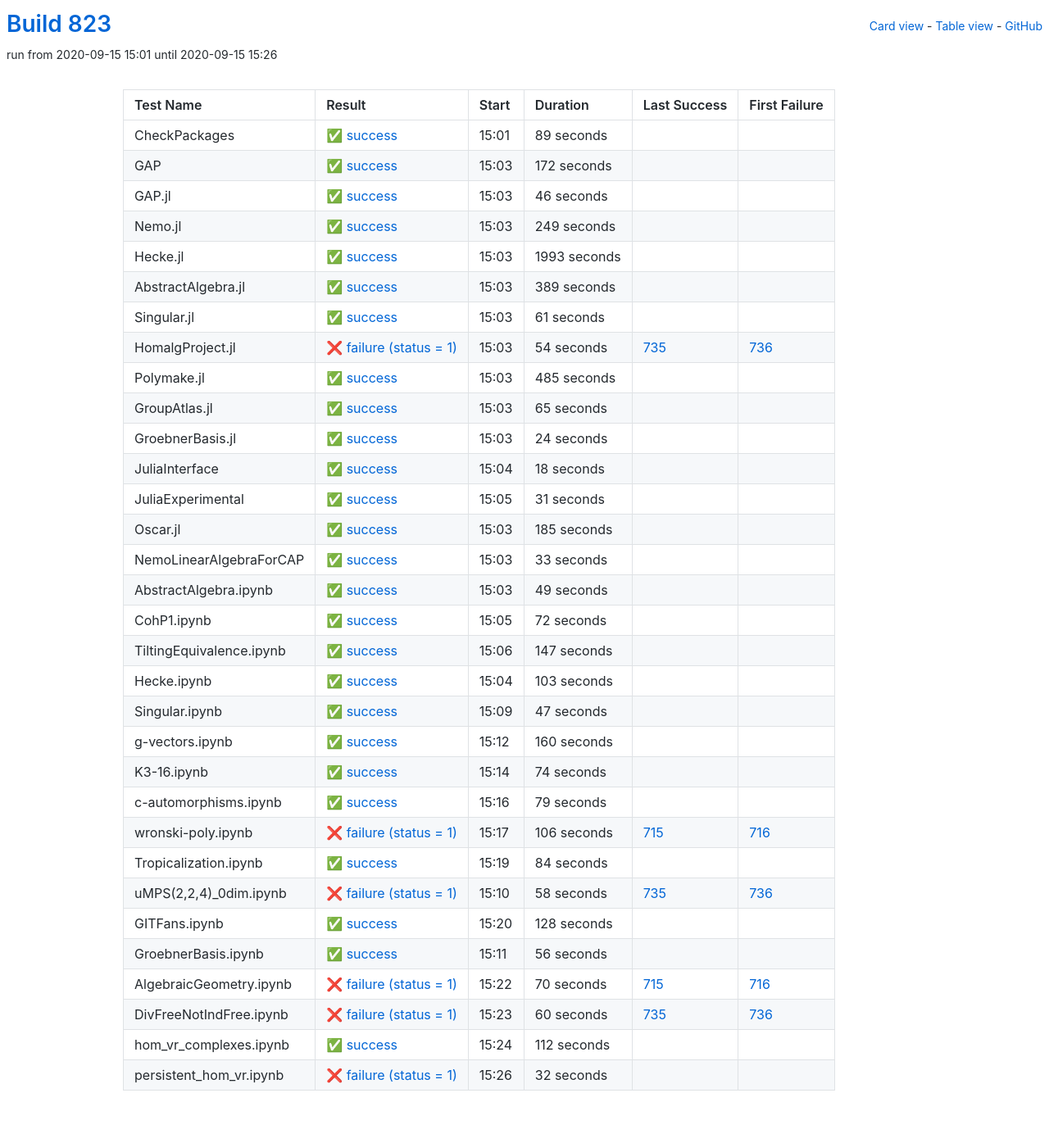
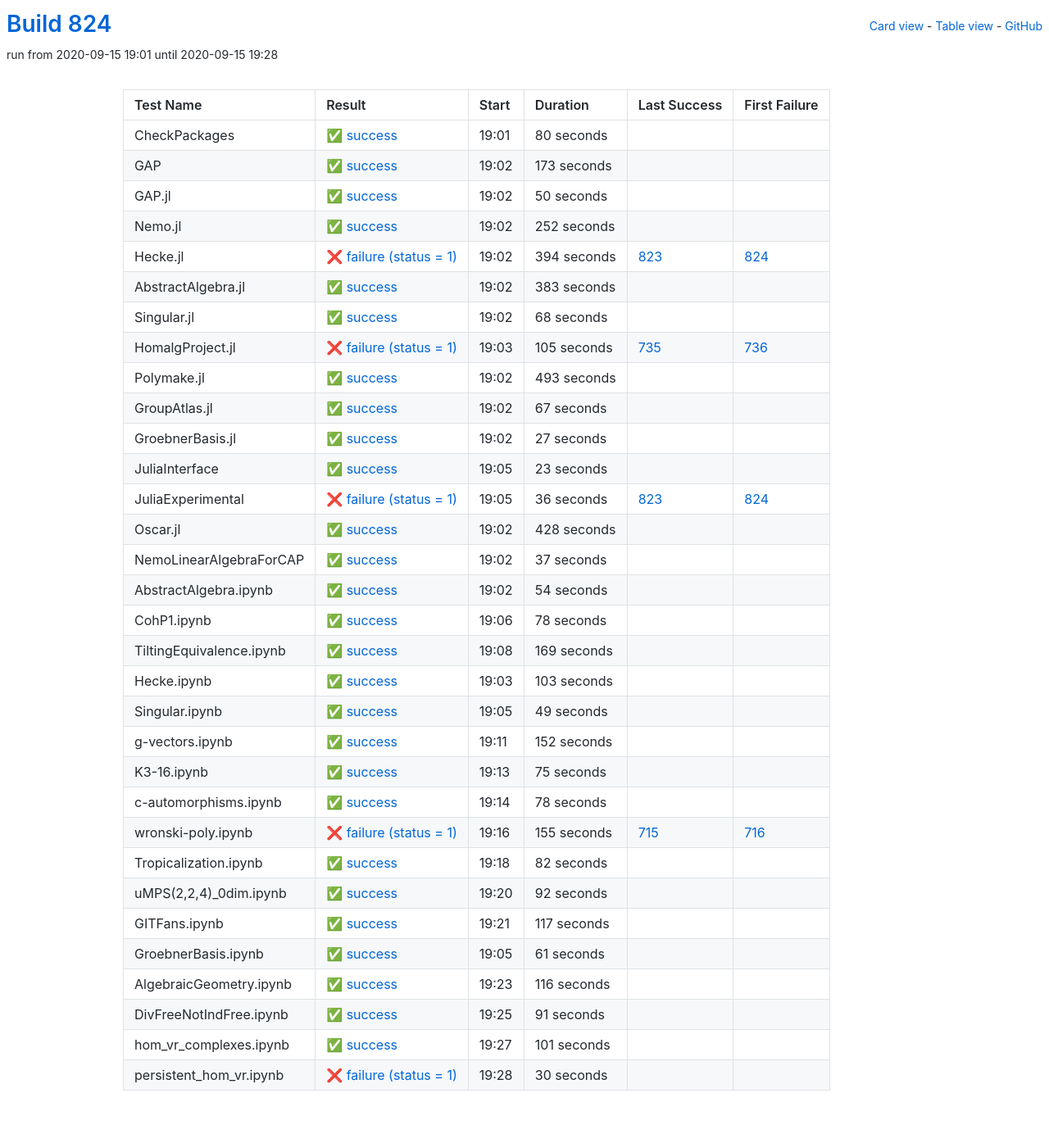
Before and after one commit to oscar-system/oscar-ci-status-stable, a Jekyll site: the page built from table.html, in a window 1280 px wide. Shown: the whole page at 82% size. Built offline with Jekyll 4.4.1, drawn with Linux system fonts in a browser that asks for light colours.

Commit message:
Build #824

```diff
--- a/_data/ci.yml
+++ b/_data/ci.yml
@@ -1,6 +1,6 @@
 ---
-build: 823
-build_url: https://oscarci.mathematik.uni-kl.de/job/oscar-stable/823/
+build: 824
+build_url: https://oscarci.mathematik.uni-kl.de/job/oscar-stable/824/
 job: oscar-stable
 organization: oscar-system
 repo: oscar-ci-status-stable
@@ -8,224 +8,224 @@ repourl: https://github.com/oscar-system/oscar-ci-status-stable
 tests:
 - name: CheckPackages
   id: checkpackages
-  log: https://oscarci.mathematik.uni-kl.de/job/oscar-stable/823/artifact/logs/build-823/CheckPackages.log
-  start: 2020-09-15 15:01
+  log: https://oscarci.mathematik.uni-kl.de/job/oscar-stable/824/artifact/logs/build-824/CheckPackages.log
+  start: 2020-09-15 19:01
   success: true
   exitcode: 0
   status: success
-  duration: 89
+  duration: 80
   last_success: false
   last_success_url:
   first_failure: false
   first_failure_url:
 - name: GAP
   id: gap
-  log: https://oscarci.mathematik.uni-kl.de/job/oscar-stable/823/artifact/logs/build-823/GAP.log
-  start: 2020-09-15 15:03
+  log: https://oscarci.mathematik.uni-kl.de/job/oscar-stable/824/artifact/logs/build-824/GAP.log
+  start: 2020-09-15 19:02
   success: true
   exitcode: 0
   status: success
-  duration: 172
+  duration: 173
   last_success: false
   last_success_url:
   first_failure: false
   first_failure_url:
 - name: GAP.jl
   id: gap-jl
-  log: https://oscarci.mathematik.uni-kl.de/job/oscar-stable/823/artifact/logs/build-823/GAP.jl.log
-  start: 2020-09-15 15:03
+  log: https://oscarci.mathematik.uni-kl.de/job/oscar-stable/824/artifact/logs/build-824/GAP.jl.log
+  start: 2020-09-15 19:02
   success: true
   exitcode: 0
   status: success
-  duration: 46
+  duration: 50
   last_success: false
   last_success_url:
   first_failure: false
   first_failure_url:
 - name: Nemo.jl
   id: nemo-jl
-  log: https://oscarci.mathematik.uni-kl.de/job/oscar-stable/823/artifact/logs/build-823/Nemo.jl.log
-  start: 2020-09-15 15:03
+  log: https://oscarci.mathematik.uni-kl.de/job/oscar-stable/824/artifact/logs/build-824/Nemo.jl.log
+  start: 2020-09-15 19:02
   success: true
   exitcode: 0
   status: success
-  duration: 249
+  duration: 252
   last_success: false
   last_success_url:
   first_failure: false
   first_failure_url:
 - name: Hecke.jl
   id: hecke-jl
-  log: https://oscarci.mathematik.uni-kl.de/job/oscar-stable/823/artifact/logs/build-823/Hecke.jl.log
-  start: 2020-09-15 15:03
+  log: https://oscarci.mathematik.uni-kl.de/job/oscar-stable/824/artifact/logs/build-824/Hecke.jl.log
+  start: 2020-09-15 19:02
+  success: false
+  exitcode: 1
+  status: failure
+  duration: 394
+  last_success: 823
+  last_success_url: https://oscarci.mathematik.uni-kl.de/job/oscar-stable/823/
+  first_failure: 824
+  first_failure_url: https://oscarci.mathematik.uni-kl.de/job/oscar-stable/824/
+- name: AbstractAlgebra.jl
+  id: abstractalgebra-jl
+  log: https://oscarci.mathematik.uni-kl.de/job/oscar-stable/824/artifact/logs/build-824/AbstractAlgebra.jl.log
+  start: 2020-09-15 19:02
   success: true
   exitcode: 0
   status: success
-  duration: 1993
-  last_success: false
-  last_success_url:
-  first_failure: false
-  first_failure_url:
-- name: AbstractAlgebra.jl
-  id: abstractalgebra-jl
-  log: https://oscarci.mathematik.uni-kl.de/job/oscar-stable/823/artifact/logs/build-823/AbstractAlgebra.jl.log
-  start: 2020-09-15 15:03
-  success: true
-  exitcode: 0
-  status: success
-  duration: 389
+  duration: 383
   last_success: false
   last_success_url:
   first_failure: false
   first_failure_url:
 - name: Singular.jl
   id: singular-jl
-  log: https://oscarci.mathematik.uni-kl.de/job/oscar-stable/823/artifact/logs/build-823/Singular.jl.log
-  start: 2020-09-15 15:03
+  log: https://oscarci.mathematik.uni-kl.de/job/oscar-stable/824/artifact/logs/build-824/Singular.jl.log
+  start: 2020-09-15 19:02
   success: true
   exitcode: 0
   status: success
-  duration: 61
+  duration: 68
   last_success: false
   last_success_url:
   first_failure: false
   first_failure_url:
 - name: HomalgProject.jl
   id: homalgproject-jl
-  log: https://oscarci.mathematik.uni-kl.de/job/oscar-stable/823/artifact/logs/build-823/HomalgProject.jl.log
-  start: 2020-09-15 15:03
+  log: https://oscarci.mathematik.uni-kl.de/job/oscar-stable/824/artifact/logs/build-824/HomalgProject.jl.log
+  start: 2020-09-15 19:03
   success: false
   exitcode: 1
   status: failure
-  duration: 54
+  duration: 105
   last_success: 735
   last_success_url: https://oscarci.mathematik.uni-kl.de/job/oscar-stable/735/
   first_failure: 736
   first_failure_url: https://oscarci.mathematik.uni-kl.de/job/oscar-stable/736/
 - name: Polymake.jl
   id: polymake-jl
-  log: https://oscarci.mathematik.uni-kl.de/job/oscar-stable/823/artifact/logs/build-823/Polymake.jl.log
-  start: 2020-09-15 15:03
+  log: https://oscarci.mathematik.uni-kl.de/job/oscar-stable/824/artifact/logs/build-824/Polymake.jl.log
+  start: 2020-09-15 19:02
   success: true
   exitcode: 0
   status: success
-  duration: 485
+  duration: 493
   last_success: false
   last_success_url:
   first_failure: false
   first_failure_url:
 - name: GroupAtlas.jl
   id: groupatlas-jl
-  log: https://oscarci.mathematik.uni-kl.de/job/oscar-stable/823/artifact/logs/build-823/GroupAtlas.jl.log
-  start: 2020-09-15 15:03
+  log: https://oscarci.mathematik.uni-kl.de/job/oscar-stable/824/artifact/logs/build-824/GroupAtlas.jl.log
+  start: 2020-09-15 19:02
   success: true
   exitcode: 0
   status: success
-  duration: 65
+  duration: 67
   last_success: false
   last_success_url:
   first_failure: false
   first_failure_url:
 - name: GroebnerBasis.jl
   id: groebnerbasis-jl
-  log: https://oscarci.mathematik.uni-kl.de/job/oscar-stable/823/artifact/logs/build-823/GroebnerBasis.jl.log
-  start: 2020-09-15 15:03
+  log: https://oscarci.mathematik.uni-kl.de/job/oscar-stable/824/artifact/logs/build-824/GroebnerBasis.jl.log
+  start: 2020-09-15 19:02
   success: true
   exitcode: 0
   status: success
-  duration: 24
+  duration: 27
   last_success: false
   last_success_url:
   first_failure: false
   first_failure_url:
 - name: JuliaInterface
   id: juliainterface
-  log: https://oscarci.mathematik.uni-kl.de/job/oscar-stable/823/artifact/logs/build-823/JuliaInterface.log
-  start: 2020-09-15 15:04
+  log: https://oscarci.mathematik.uni-kl.de/job/oscar-stable/824/artifact/logs/build-824/JuliaInterface.log
+  start: 2020-09-15 19:05
   success: true
   exitcode: 0
   status: success
-  duration: 18
+  duration: 23
   last_success: false
   last_success_url:
   first_failure: false
   first_failure_url:
 - name: JuliaExperimental
   id: juliaexperimental
-  log: https://oscarci.mathematik.uni-kl.de/job/oscar-stable/823/artifact/logs/build-823/JuliaExperimental.log
-  start: 2020-09-15 15:05
+  log: https://oscarci.mathematik.uni-kl.de/job/oscar-stable/824/artifact/logs/build-824/JuliaExperimental.log
+  start: 2020-09-15 19:05
+  success: false
+  exitcode: 1
+  status: failure
+  duration: 36
+  last_success: 823
+  last_success_url: https://oscarci.mathematik.uni-kl.de/job/oscar-stable/823/
+  first_failure: 824
+  first_failure_url: https://oscarci.mathematik.uni-kl.de/job/oscar-stable/824/
+- name: Oscar.jl
+  id: oscar-jl
+  log: https://oscarci.mathematik.uni-kl.de/job/oscar-stable/824/artifact/logs/build-824/Oscar.jl.log
+  start: 2020-09-15 19:02
   success: true
   exitcode: 0
   status: success
-  duration: 31
-  last_success: false
-  last_success_url:
-  first_failure: false
-  first_failure_url:
-- name: Oscar.jl
-  id: oscar-jl
-  log: https://oscarci.mathematik.uni-kl.de/job/oscar-stable/823/artifact/logs/build-823/Oscar.jl.log
-  start: 2020-09-15 15:03
-  success: true
-  exitcode: 0
-  status: success
-  duration: 185
+  duration: 428
   last_success: false
   last_success_url:
   first_failure: false
   first_failure_url:
 - name: NemoLinearAlgebraForCAP
   id: nemolinearalgebraforcap
-  log: https://oscarci.mathematik.uni-kl.de/job/oscar-stable/823/artifact/logs/build-823/NemoLinearAlgebraForCAP.log
-  start: 2020-09-15 15:03
+  log: https://oscarci.mathematik.uni-kl.de/job/oscar-stable/824/artifact/logs/build-824/NemoLinearAlgebraForCAP.log
+  start: 2020-09-15 19:02
   success: true
   exitcode: 0
   status: success
-  duration: 33
+  duration: 37
   last_success: false
   last_success_url:
   first_failure: false
   first_failure_url:
 - name: AbstractAlgebra.ipynb
   id: abstractalgebra-ipynb
-  log: https://oscarci.mathematik.uni-kl.de/job/oscar-stable/823/artifact/logs/build-823/AbstractAlgebra.ipynb.log
-  start: 2020-09-15 15:03
+  log: https://oscarci.mathematik.uni-kl.de/job/oscar-stable/824/artifact/logs/build-824/AbstractAlgebra.ipynb.log
+  start: 2020-09-15 19:02
   success: true
   exitcode: 0
   status: success
-  duration: 49
+  duration: 54
   last_success: false
   last_success_url:
   first_failure: false
   first_failure_url:
 - name: CohP1.ipynb
   id: cohp1-ipynb
-  log: https://oscarci.mathematik.uni-kl.de/job/oscar-stable/823/artifact/logs/build-823/CohP1.ipynb.log
-  start: 2020-09-15 15:05
+  log: https://oscarci.mathematik.uni-kl.de/job/oscar-stable/824/artifact/logs/build-824/CohP1.ipynb.log
+  start: 2020-09-15 19:06
   success: true
   exitcode: 0
   status: success
-  duration: 72
+  duration: 78
   last_success: false
   last_success_url:
   first_failure: false
   first_failure_url:
 - name: TiltingEquivalence.ipynb
   id: tiltingequivalence-ipynb
-  log: https://oscarci.mathematik.uni-kl.de/job/oscar-stable/823/artifact/logs/build-823/TiltingEquivalence.ipynb.log
-  start: 2020-09-15 15:06
+  log: https://oscarci.mathematik.uni-kl.de/job/oscar-stable/824/artifact/logs/build-824/TiltingEquivalence.ipynb.log
+  start: 2020-09-15 19:08
   success: true
   exitcode: 0
   status: success
-  duration: 147
+  duration: 169
   last_success: false
   last_success_url:
   first_failure: false
   first_failure_url:
 - name: Hecke.ipynb
   id: hecke-ipynb
-  log: https://oscarci.mathematik.uni-kl.de/job/oscar-stable/823/artifact/logs/build-823/Hecke.ipynb.log
-  start: 2020-09-15 15:04
+  log: https://oscarci.mathematik.uni-kl.de/job/oscar-stable/824/artifact/logs/build-824/Hecke.ipynb.log
+  start: 2020-09-15 19:03
   success: true
   exitcode: 0
   status: success
@@ -236,156 +236,156 @@ tests:
   first_failure_url:
 - name: Singular.ipynb
   id: singular-ipynb
-  log: https://oscarci.mathematik.uni-kl.de/job/oscar-stable/823/artifact/logs/build-823/Singular.ipynb.log
-  start: 2020-09-15 15:09
+  log: https://oscarci.mathematik.uni-kl.de/job/oscar-stable/824/artifact/logs/build-824/Singular.ipynb.log
+  start: 2020-09-15 19:05
   success: true
   exitcode: 0
   status: success
-  duration: 47
+  duration: 49
   last_success: false
   last_success_url:
   first_failure: false
   first_failure_url:
 - name: g-vectors.ipynb
   id: g-vectors-ipynb
-  log: https://oscarci.mathematik.uni-kl.de/job/oscar-stable/823/artifact/logs/build-823/g-vectors.ipynb.log
-  start: 2020-09-15 15:12
+  log: https://oscarci.mathematik.uni-kl.de/job/oscar-stable/824/artifact/logs/build-824/g-vectors.ipynb.log
+  start: 2020-09-15 19:11
   success: true
   exitcode: 0
   status: success
-  duration: 160
+  duration: 152
   last_success: false
   last_success_url:
   first_failure: false
   first_failure_url:
 - name: K3-16.ipynb
   id: k3-16-ipynb
-  log: https://oscarci.mathematik.uni-kl.de/job/oscar-stable/823/artifact/logs/build-823/K3-16.ipynb.log
-  start: 2020-09-15 15:14
+  log: https://oscarci.mathematik.uni-kl.de/job/oscar-stable/824/artifact/logs/build-824/K3-16.ipynb.log
+  start: 2020-09-15 19:13
   success: true
   exitcode: 0
   status: success
-  duration: 74
+  duration: 75
   last_success: false
   last_success_url:
   first_failure: false
   first_failure_url:
 - name: c-automorphisms.ipynb
   id: c-automorphisms-ipynb
-  log: https://oscarci.mathematik.uni-kl.de/job/oscar-stable/823/artifact/logs/build-823/c-automorphisms.ipynb.log
-  start: 2020-09-15 15:16
+  log: https://oscarci.mathematik.uni-kl.de/job/oscar-stable/824/artifact/logs/build-824/c-automorphisms.ipynb.log
+  start: 2020-09-15 19:14
   success: true
   exitcode: 0
   status: success
-  duration: 79
+  duration: 78
   last_success: false
   last_success_url:
   first_failure: false
   first_failure_url:
 - name: wronski-poly.ipynb
   id: wronski-poly-ipynb
-  log: https://oscarci.mathematik.uni-kl.de/job/oscar-stable/823/artifact/logs/build-823/wronski-poly.ipynb.log
-  start: 2020-09-15 15:17
+  log: https://oscarci.mathematik.uni-kl.de/job/oscar-stable/824/artifact/logs/build-824/wronski-poly.ipynb.log
+  start: 2020-09-15 19:16
   success: false
   exitcode: 1
   status: failure
-  duration: 106
+  duration: 155
   last_success: 715
   last_success_url: https://oscarci.mathematik.uni-kl.de/job/oscar-stable/715/
   first_failure: 716
   first_failure_url: https://oscarci.mathematik.uni-kl.de/job/oscar-stable/716/
 - name: Tropicalization.ipynb
   id: tropicalization-ipynb
-  log: https://oscarci.mathematik.uni-kl.de/job/oscar-stable/823/artifact/logs/build-823/Tropicalization.ipynb.log
-  start: 2020-09-15 15:19
+  log: https://oscarci.mathematik.uni-kl.de/job/oscar-stable/824/artifact/logs/build-824/Tropicalization.ipynb.log
+  start: 2020-09-15 19:18
   success: true
   exitcode: 0
   status: success
-  duration: 84
+  duration: 82
   last_success: false
   last_success_url:
   first_failure: false
   first_failure_url:
 - name: uMPS(2,2,4)_0dim.ipynb
   id: umps-2-2-4-0dim-ipynb
-  log: https://oscarci.mathematik.uni-kl.de/job/oscar-stable/823/artifact/logs/build-823/uMPS-2-2-4-_0dim.ipynb.log
-  start: 2020-09-15 15:10
-  success: false
-  exitcode: 1
-  status: failure
-  duration: 58
-  last_success: 735
-  last_success_url: https://oscarci.mathematik.uni-kl.de/job/oscar-stable/735/
-  first_failure: 736
-  first_failure_url: https://oscarci.mathematik.uni-kl.de/job/oscar-stable/736/
-- name: GITFans.ipynb
-  id: gitfans-ipynb
-  log: https://oscarci.mathematik.uni-kl.de/job/oscar-stable/823/artifact/logs/build-823/GITFans.ipynb.log
-  start: 2020-09-15 15:20
+  log: https://oscarci.mathematik.uni-kl.de/job/oscar-stable/824/artifact/logs/build-824/uMPS-2-2-4-_0dim.ipynb.log
+  start: 2020-09-15 19:20
   success: true
   exitcode: 0
   status: success
-  duration: 128
+  duration: 92
+  last_success: false
+  last_success_url:
+  first_failure: false
+  first_failure_url:
+- name: GITFans.ipynb
+  id: gitfans-ipynb
+  log: https://oscarci.mathematik.uni-kl.de/job/oscar-stable/824/artifact/logs/build-824/GITFans.ipynb.log
+  start: 2020-09-15 19:21
+  success: true
+  exitcode: 0
+  status: success
+  duration: 117
   last_success: false
   last_success_url:
   first_failure: false
   first_failure_url:
 - name: GroebnerBasis.ipynb
   id: groebnerbasis-ipynb
-  log: https://oscarci.mathematik.uni-kl.de/job/oscar-stable/823/artifact/logs/build-823/GroebnerBasis.ipynb.log
-  start: 2020-09-15 15:11
+  log: https://oscarci.mathematik.uni-kl.de/job/oscar-stable/824/artifact/logs/build-824/GroebnerBasis.ipynb.log
+  start: 2020-09-15 19:05
   success: true
   exitcode: 0
   status: success
-  duration: 56
+  duration: 61
   last_success: false
   last_success_url:
   first_failure: false
   first_failure_url:
 - name: AlgebraicGeometry.ipynb
   id: algebraicgeometry-ipynb
-  log: https://oscarci.mathematik.uni-kl.de/job/oscar-stable/823/artifact/logs/build-823/AlgebraicGeometry.ipynb.log
-  start: 2020-09-15 15:22
-  success: false
-  exitcode: 1
-  status: failure
-  duration: 70
-  last_success: 715
-  last_success_url: https://oscarci.mathematik.uni-kl.de/job/oscar-stable/715/
-  first_failure: 716
-  first_failure_url: https://oscarci.mathematik.uni-kl.de/job/oscar-stable/716/
-- name: DivFreeNotIndFree.ipynb
-  id: divfreenotindfree-ipynb
-  log: https://oscarci.mathematik.uni-kl.de/job/oscar-stable/823/artifact/logs/build-823/DivFreeNotIndFree.ipynb.log
-  start: 2020-09-15 15:23
-  success: false
-  exitcode: 1
-  status: failure
-  duration: 60
-  last_success: 735
-  last_success_url: https://oscarci.mathematik.uni-kl.de/job/oscar-stable/735/
-  first_failure: 736
-  first_failure_url: https://oscarci.mathematik.uni-kl.de/job/oscar-stable/736/
-- name: hom_vr_complexes.ipynb
-  id: hom-vr-complexes-ipynb
-  log: https://oscarci.mathematik.uni-kl.de/job/oscar-stable/823/artifact/logs/build-823/hom_vr_complexes.ipynb.log
-  start: 2020-09-15 15:24
+  log: https://oscarci.mathematik.uni-kl.de/job/oscar-stable/824/artifact/logs/build-824/AlgebraicGeometry.ipynb.log
+  start: 2020-09-15 19:23
   success: true
   exitcode: 0
   status: success
-  duration: 112
+  duration: 116
+  last_success: false
+  last_success_url:
+  first_failure: false
+  first_failure_url:
+- name: DivFreeNotIndFree.ipynb
+  id: divfreenotindfree-ipynb
+  log: https://oscarci.mathematik.uni-kl.de/job/oscar-stable/824/artifact/logs/build-824/DivFreeNotIndFree.ipynb.log
+  start: 2020-09-15 19:25
+  success: true
+  exitcode: 0
+  status: success
+  duration: 91
+  last_success: false
+  last_success_url:
+  first_failure: false
+  first_failure_url:
+- name: hom_vr_complexes.ipynb
+  id: hom-vr-complexes-ipynb
+  log: https://oscarci.mathematik.uni-kl.de/job/oscar-stable/824/artifact/logs/build-824/hom_vr_complexes.ipynb.log
+  start: 2020-09-15 19:27
+  success: true
+  exitcode: 0
+  status: success
+  duration: 101
   last_success: false
   last_success_url:
   first_failure: false
   first_failure_url:
 - name: persistent_hom_vr.ipynb
   id: persistent-hom-vr-ipynb
-  log: https://oscarci.mathematik.uni-kl.de/job/oscar-stable/823/artifact/logs/build-823/persistent_hom_vr.ipynb.log
-  start: 2020-09-15 15:26
+  log: https://oscarci.mathematik.uni-kl.de/job/oscar-stable/824/artifact/logs/build-824/persistent_hom_vr.ipynb.log
+  start: 2020-09-15 19:28
   success: false
   exitcode: 1
   status: failure
-  duration: 32
+  duration: 30
   last_success: false
   last_success_url:
   first_failure: false
```
Also changed, not shown: README.md.
